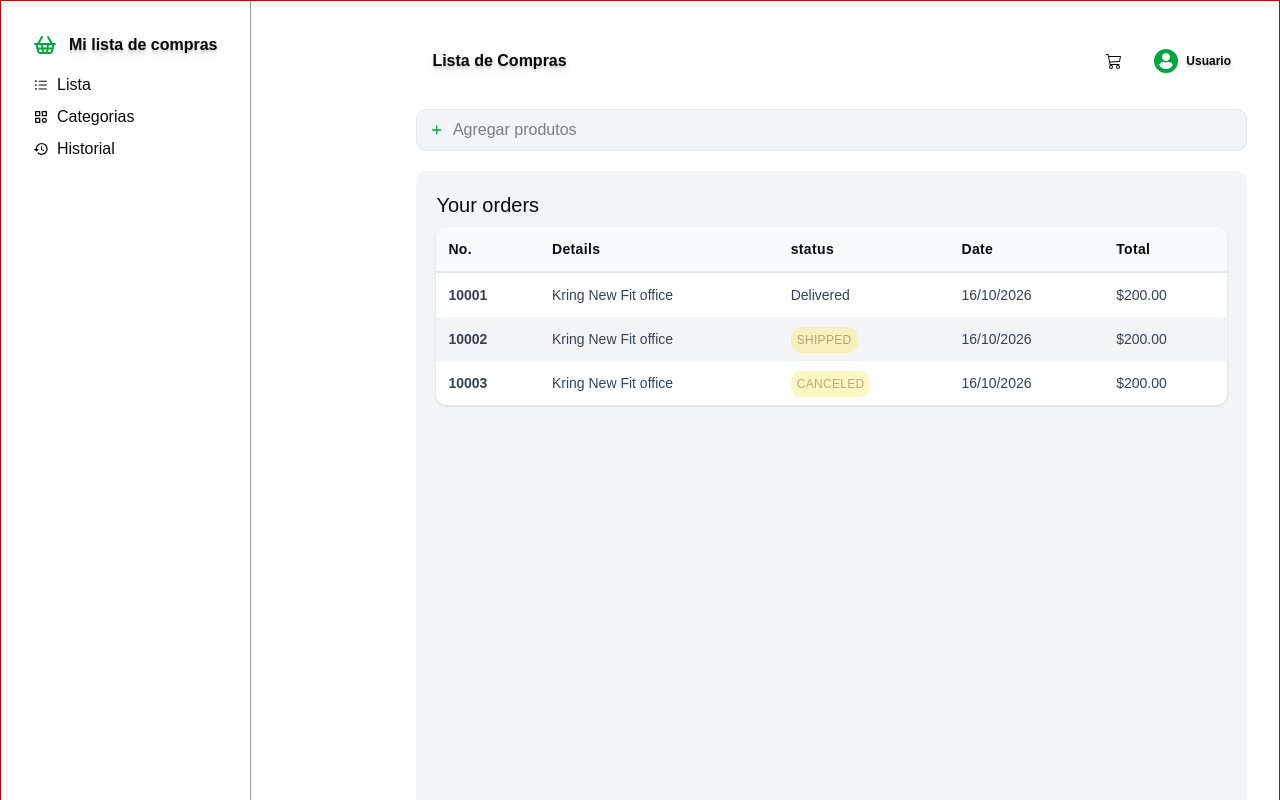
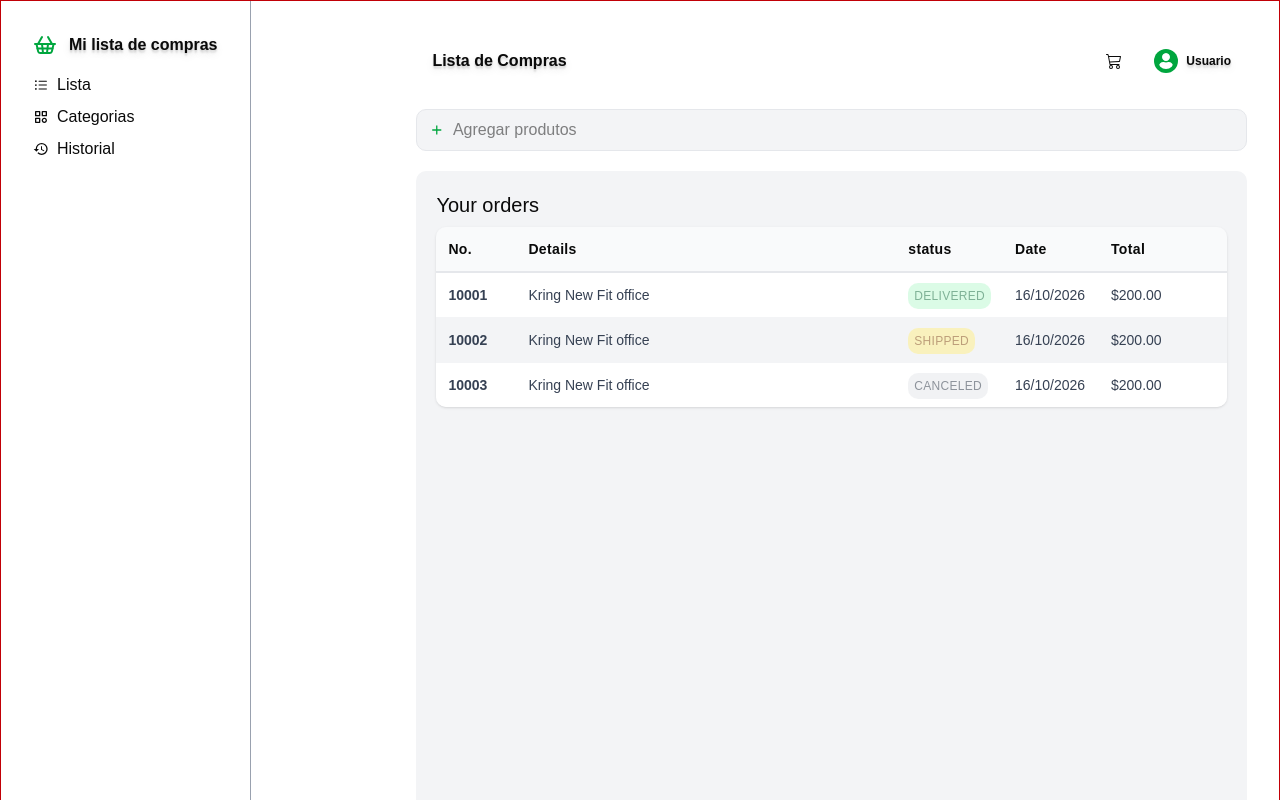
Before and after one commit to DanielFigueroaDuran/shopping-list, a React (Vite) app: page / in a window 1280 px wide. Shown: the top 800 px of the page. Built offline with nearby package versions, Linux system fonts and the light colour scheme.

Commit message:
table completed

```diff
--- a/src/components/Homepage.tsx
+++ b/src/components/Homepage.tsx
@@ -11,7 +11,7 @@ import ProductTable from "./ProductTable";
 const Homepage = () => {
       return (
             <div className="border border-red-700 h-full w-full  grid grid-cols-1 lg:grid-cols-[30%_70%] justify-items-start">
-                  <aside className="border-r border-gray-400 p-8">
+                  <aside className="lg:border-r lg:border-gray-400 p-8">
                         <div className="flex flex-col gap-4">
                               <div className="flex gap-3 items-center text-shadow-lg font-bold">
                                     <LuShoppingBasket className="text-green-600 text-2xl" />
--- a/src/components/ProductTable.tsx
+++ b/src/components/ProductTable.tsx
@@ -2,29 +2,31 @@
 const ProductTable = () => {
       return (
             <>
-
-                  {/* <template className="w-full h-full border-2"> */}
                   <div className="p-5 h-screen bg-gray-100 rounded-lg">
                         <h2 className="text-xl mb-2">Your orders</h2>
                         <div className="overflow-auto rounded-lg shadow">
                               <table className="w-full">
                                     <thead className=" bg-gray-50 border-b-2 border-gray-200">
                                           <tr>
-                                                <th className="p-3 text-sm font-semibold tracking-wide text-left">No.</th>
+                                                <th className="w-20 p-3 text-sm font-semibold tracking-wide text-left">No.</th>
                                                 <th className="p-3 text-sm font-semibold tracking-wide text-left">Details</th>
-                                                <th className="p-3 text-sm font-semibold tracking-wide text-left">status</th>
-                                                <th className="p-3 text-sm font-semibold tracking-wide text-left">Date</th>
-                                                <th className="p-3 text-sm font-semibold tracking-wide text-left">Total</th>
+                                                <th className="w-24 p-3 text-sm font-semibold tracking-wide text-left">status</th>
+                                                <th className="w-24 p-3 text-sm font-semibold tracking-wide text-left">Date</th>
+                                                <th className="w-32 p-3 text-sm font-semibold tracking-wide text-left">Total</th>
                                           </tr>
                                     </thead>
 
-                                    <tbody>
+                                    <tbody className="divide-y divide-gray-100">
                                           <tr className="bg-white">
                                                 <td className="p-3 text-sm text-gray-700">
                                                       <a href="#" className="font-bold tect-blue-500 hover:underline">10001</a>
                                                 </td>
                                                 <td className="p-3 text-sm text-gray-700">Kring New Fit office</td>
-                                                <td className="p-3 text-sm text-gray-700">Delivered</td>
+                                                <td className="p-3 text-sm text-gray-700">
+                                                      <span className="p-1.5 text-xs font-medium uppercase tracking-wide text-green-800 bg-green-200 rounded-lg opacity-50">
+                                                            Delivered
+                                                      </span>
+                                                </td>
                                                 <td className="p-3 text-sm text-gray-700">16/10/2026</td>
                                                 <td className="p-3 text-sm text-gray-700">$200.00</td>
                                           </tr>
@@ -45,7 +47,7 @@ const ProductTable = () => {
                                                 </td>
                                                 <td className="p-3 text-sm text-gray-700">Kring New Fit office</td>
                                                 <td className="p-3 text-sm text-gray-700">
-                                                      <span className="p-1.5 text-xs font-medium uppercase tracking-wide text-yellow-800 bg-yellow-200 rounded-lg opacity-50">
+                                                      <span className="p-1.5 text-xs font-medium uppercase tracking-wide text-gray-800 bg-gray-200 rounded-lg opacity-50">
                                                             Canceled
                                                       </span>
                                                 </td>
@@ -55,8 +57,9 @@ const ProductTable = () => {
                                     </tbody>
                               </table>
                         </div>
+
                   </div>
-                  {/* </template> */}
+
             </>
       )
 }
```
